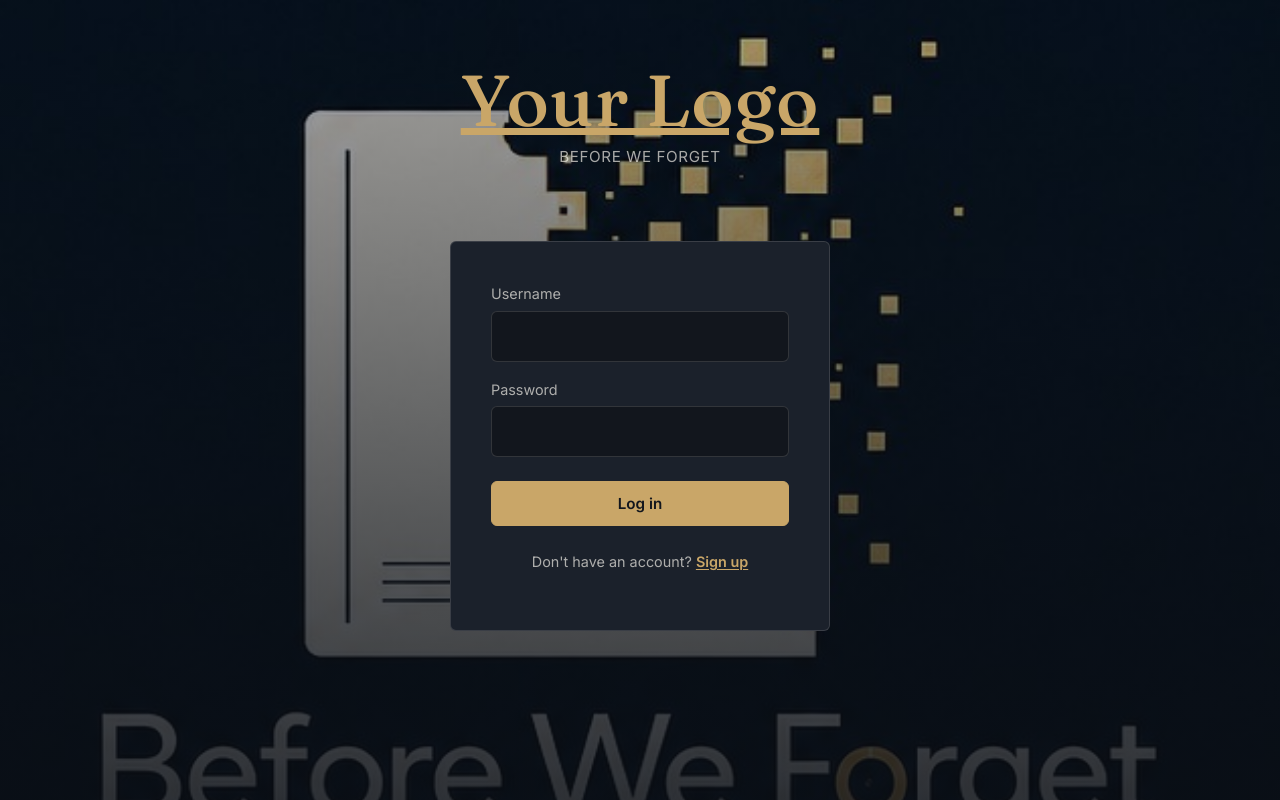
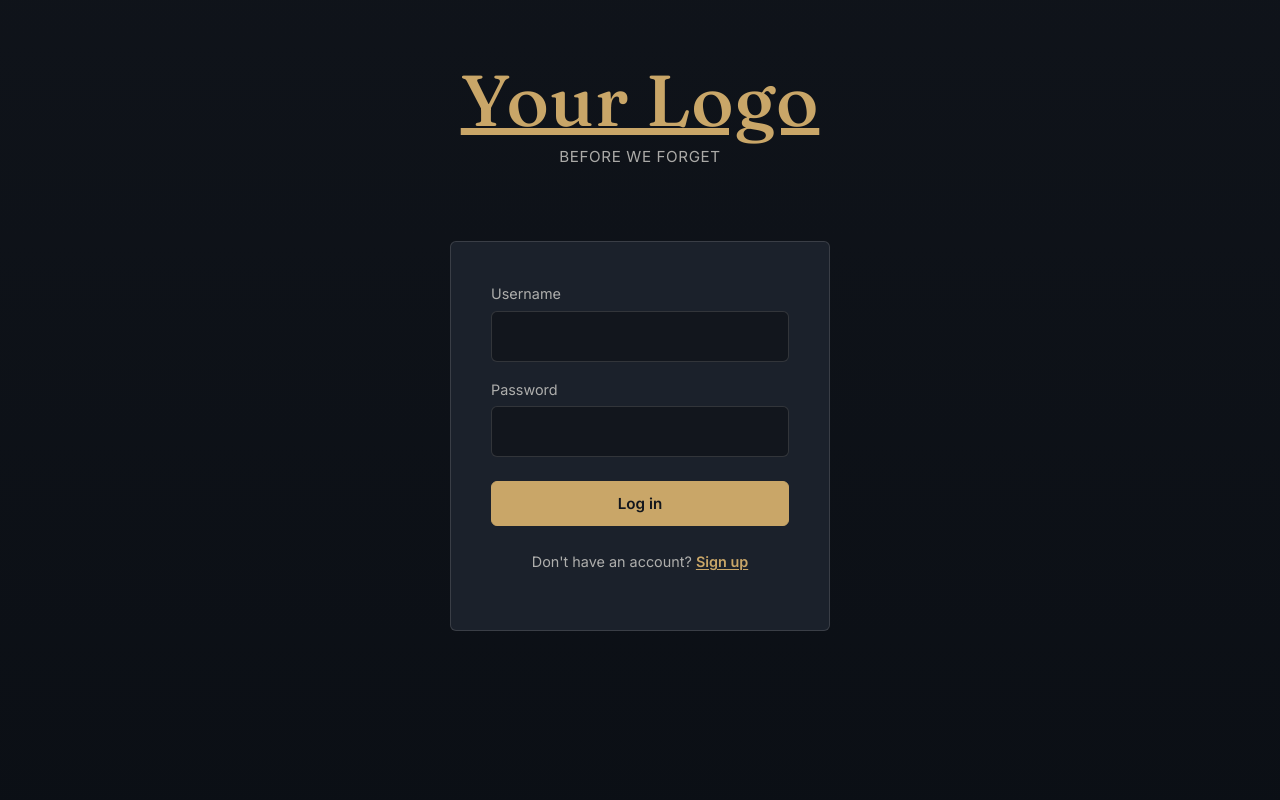
Before and after one commit to DeanneDsouza/SyncsHACK2026, a Flask app: page /login in a window 1280 px wide. Run offline with Flask 3, Linux system fonts and the light colour scheme.

Commit message:
Remove logo image from login page background
Removed logo image from the login page background.

```diff
--- a/static/css/main.css
+++ b/static/css/main.css
@@ -285,7 +285,7 @@ aside{ font-family: var(--font-ui); font-size: 0.95rem; }
 body.login-page{
   background-image:
     linear-gradient(to bottom, var(--color-overlay-top), var(--color-overlay-bottom)),
-    url("BWF-logo.jpg");
+    url("");
   background-color: var(--color-bg);
   background-size: cover;
   background-position: center;
```
